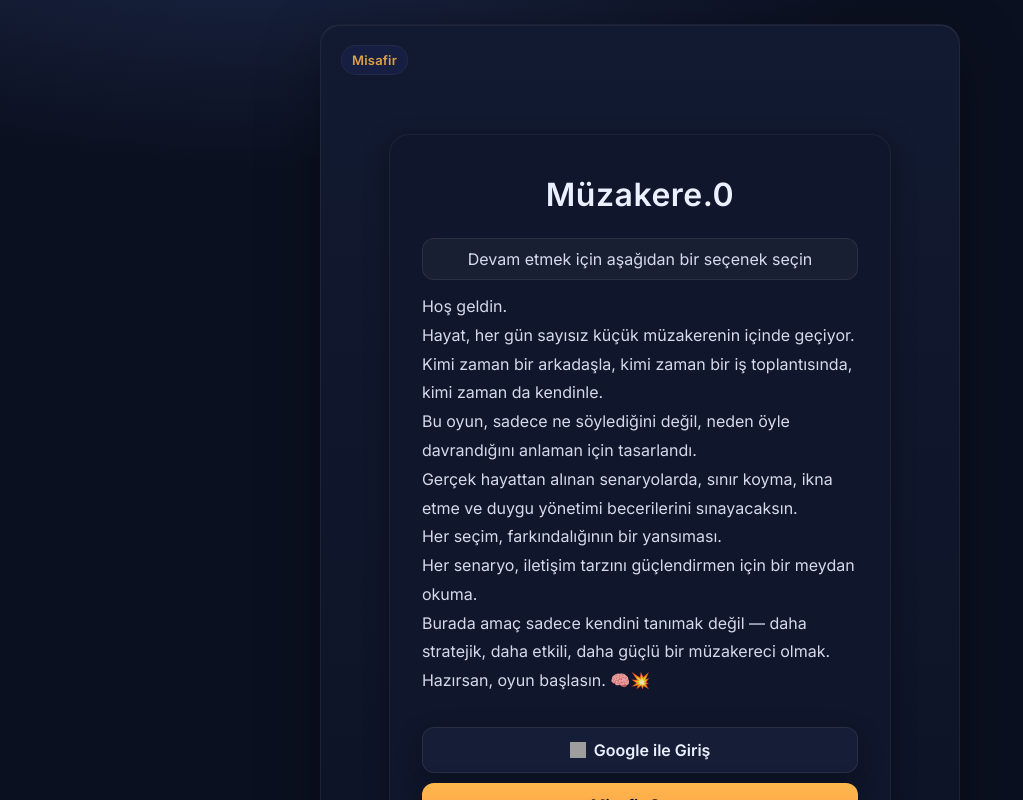
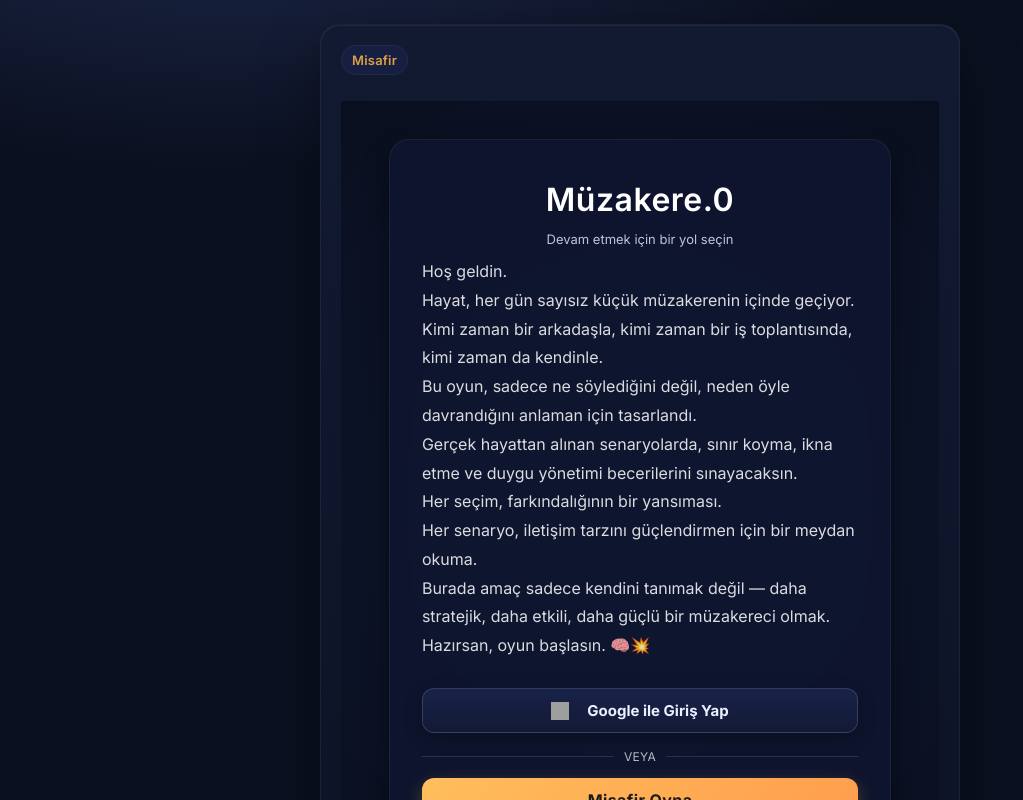
Before and after one commit to omerali1996/convince_app_v3, a React (Create React App) app: page / in a window 1280 px wide. Both pictures are taken after a click on the button "Skip ›". Shown: the top 800 px of the page, without its empty margins (0-1023 px from the left). Built offline with nearby package versions, Linux system fonts and the light colour scheme; no server answers; grey boxes are pictures that could not be loaded.

Commit message:
Update WelcomeScreen.jsx

```diff
--- a/src/components/WelcomeScreen.jsx
+++ b/src/components/WelcomeScreen.jsx
@@ -1,23 +1,25 @@
-// "use client";
+// "use client"; // Next.js kullanıyorsan aç
 
 import React, { useState, useEffect, useRef } from "react";
-import { motion } from "framer-motion";
+import { motion, AnimatePresence } from "framer-motion";
 import { useGame } from "../context/GameContext";
 import { useAuth } from "../context/AuthContext";
 import { BACKEND_URL } from "../api";
 
 export default function WelcomeScreen() {
   const { startGame, fetchScenarios } = useGame();
-  const { user, checking, logout } = useAuth();
+  const { user, checking } = useAuth();
 
   const [displayedText, setDisplayedText] = useState("");
   const [isTyping, setIsTyping] = useState(false);
   const [showButton, setShowButton] = useState(false);
 
+  // 🔊 Tek Audio + sabit aralıklı tetikleme
   const keyAudioRef = useRef(null);
   const nextTickRef = useRef(0);
-  const CLICK_INTERVAL = 180;
+  const CLICK_INTERVAL = 180; // ms
 
+  // ⏱️ Yazım zamanlayıcıları
   const startTimeoutRef = useRef(null);
   const typingIntervalRef = useRef(null);
 
@@ -34,13 +36,12 @@ Hazırsan, oyun başlasın. 🧠💥`;
   const playKeySound = () => {
     const a = keyAudioRef.current;
     if (!a) return;
-
     const now = performance.now();
     if (now < nextTickRef.current) return;
     if (!a.paused) return;
-
     try {
       a.volume = 0.06;
+      a.playbackRate = 1.0;
       a.currentTime = 0;
       a.play().catch(() => {});
       nextTickRef.current = now + CLICK_INTERVAL;
@@ -57,8 +58,8 @@ Hazırsan, oyun başlasın. 🧠💥`;
   };
 
   const handleSkip = () => {
-    clearTimeout(startTimeoutRef.current);
-    clearInterval(typingIntervalRef.current);
+    if (startTimeoutRef.current) clearTimeout(startTimeoutRef.current);
+    if (typingIntervalRef.current) clearInterval(typingIntervalRef.current);
     stopKeySound();
     setDisplayedText(fullText);
     setIsTyping(false);
@@ -68,6 +69,7 @@ Hazırsan, oyun başlasın. 🧠💥`;
   useEffect(() => {
     keyAudioRef.current = new Audio("/sounds/mechanical-key.mp3");
     keyAudioRef.current.preload = "auto";
+    keyAudioRef.current.loop = false;
 
     startTimeoutRef.current = setTimeout(() => {
       setIsTyping(true);
@@ -80,22 +82,39 @@ Hazırsan, oyun başlasın. 🧠💥`;
           if (ch.trim() !== "" && ch !== "\n") playKeySound();
           index++;
         } else {
+          setIsTyping(false);
           clearInterval(typingIntervalRef.current);
+          typingIntervalRef.current = null;
           stopKeySound();
-          setIsTyping(false);
           setTimeout(() => setShowButton(true), 500);
         }
       }, 50);
     }, 1200);
 
     return () => {
-      clearTimeout(startTimeoutRef.current);
-      clearInterval(typingIntervalRef.current);
+      if (startTimeoutRef.current) clearTimeout(startTimeoutRef.current);
+      if (typingIntervalRef.current) clearInterval(typingIntervalRef.current);
       stopKeySound();
+      keyAudioRef.current = null;
     };
-  }, []); // mount
+  }, []);
 
-  // GUEST: önce senaryoları çek, sonra ekran değiştir
+  // ✅ Google ile giriş tamamlanınca otomatik → senaryolar + scenarios screen
+  useEffect(() => {
+    const goIfLoggedIn = async () => {
+      if (!checking && user) {
+        try {
+          await fetchScenarios();
+        } finally {
+          startGame();
+        }
+      }
+    };
+    goIfLoggedIn();
+    // eslint-disable-next-line react-hooks/exhaustive-deps
+  }, [user, checking]);
+
+  // 👤 Misafir akışı: önce senaryoları çek → sonra scenarios
   const handleGuestStart = async () => {
     stopKeySound();
     try {
@@ -109,14 +128,19 @@ Hazırsan, oyun başlasın. 🧠💥`;
     window.location.href = `${BACKEND_URL}/api/auth/login/google`;
   };
 
-  // CTA animasyonları
-  const ctaVariants = {
-    hidden: { y: 40, opacity: 0 },
-    show: {
+  // CTA animasyon variant'ları (alttan kayarak)
+  const ctaParent = {
+    initial: { opacity: 0, y: 30 },
+    animate: {
+      opacity: 1,
       y: 0,
-      opacity: 1,
-      transition: { type: "spring", stiffness: 300, damping: 24, duration: 0.5 }
-    }
+      transition: { duration: 0.45, ease: "easeOut", when: "beforeChildren", staggerChildren: 0.1 },
+    },
+  };
+
+  const ctaItem = {
+    initial: { opacity: 0, y: 24 },
+    animate: { opacity: 1, y: 0, transition: { duration: 0.4, ease: "easeOut" } },
   };
 
   return (
@@ -127,13 +151,13 @@ Hazırsan, oyun başlasın. 🧠💥`;
         initial={{ y: 40, opacity: 0 }}
         animate={{ y: 0, opacity: 1 }}
         transition={{ duration: 0.6, ease: "easeOut" }}
-        className="ws-card card"
+        className="ws-card"
         style={card}
       >
         {isTyping && (
           <button
             onClick={handleSkip}
-            className="ws-skipBtn btn btn-secondary"
+            className="ws-skipBtn"
             style={skipBtn}
             title="Yazıyı atla"
           >
@@ -150,27 +174,13 @@ Hazırsan, oyun başlasın. 🧠💥`;
           Müzakere.0
         </motion.h1>
 
-        {/* AUTH BAR */}
-        <div style={authBar}>
-          {checking ? (
-            <span style={{ opacity: 0.85 }}>Giriş doğrulanıyor…</span>
-          ) : user ? (
-            <div style={{ display: "flex", alignItems: "center", gap: 10 }}>
-              {user.picture && (
-                <img
-                  src={user.picture}
-                  alt="pp"
-                  width={28}
-                  height={28}
-                  style={{ borderRadius: "50%" }}
-                />
-              )}
-              <span style={{ fontWeight: 600 }}>{user.name}</span>
-              <button onClick={logout} className="btn btn-secondary">Çıkış</button>
-            </div>
-          ) : (
-            <span style={{ opacity: 0.9 }}>Devam etmek için aşağıdan bir seçenek seçin</span>
-          )}
+        {/* Bilgilendirme */}
+        <div style={tinyInfo}>
+          {checking
+            ? "Giriş doğrulanıyor…"
+            : user
+            ? `👋 ${user.name} ile devam ediliyor…`
+            : "Devam etmek için bir yol seçin"}
         </div>
 
         <div className="ws-textContainer" style={textContainer}>
@@ -180,58 +190,48 @@ Hazırsan, oyun başlasın. 🧠💥`;
           </div>
         </div>
 
-        {/* ALT ALTA KAYARAK GELEN CTA BÖLÜMÜ */}
-        {showButton && (
+        {/* CTA Butonları: alt alta + alttan kayarak */}
+        <AnimatePresence>
+          {showButton && !user && !checking && (
             <motion.div
-            initial="hidden"
-            animate="show"
-            style={ctaStack}
+              variants={ctaParent}
+              initial="initial"
+              animate="animate"
+              style={ctaCol}
             >
-            {user ? (
               <motion.button
-                variants={ctaVariants}
-                onClick={handleGuestStart}
-                className="ws-startBtn btn btn-primary"
-                style={{ ...buttonStyle, width: "100%" }}
-                whileHover={{ scale: 1.03 }}
-                whileTap={{ scale: 0.98 }}
-              >
-                Oynamaya Başla
-              </motion.button>
-            ) : (
-              <>
-                <motion.button
-                  variants={ctaVariants}
+                variants={ctaItem}
                 onClick={loginWithGoogle}
-                  className="btn btn-secondary"
-                  style={ctaBtn}
-                  whileHover={{ scale: 1.02 }}
-                  whileTap={{ scale: 0.98 }}
+                style={googleBtn}
               >
                 <img
                   src="https://www.gstatic.com/firebasejs/ui/2.0.0/images/auth/google.svg"
                   alt="Google"
-                    width={16}
-                    height={16}
-                    style={{ marginRight: 8 }}
+                  width={18}
+                  height={18}
+                  style={{ marginRight: 10 }}
                 />
-                  Google ile Giriş
+                Google ile Giriş Yap
               </motion.button>
 
+              <motion.div variants={ctaItem} style={divider}>
+                <span style={dividerLine} />
+                <span style={dividerText}>veya</span>
+                <span style={dividerLine} />
+              </motion.div>
+
               <motion.button
-                  variants={ctaVariants}
+                variants={ctaItem}
                 onClick={handleGuestStart}
-                  className="ws-startBtn btn btn-primary"
-                  style={ctaBtn}
+                style={guestBtn}
                 whileHover={{ scale: 1.03 }}
                 whileTap={{ scale: 0.98 }}
               >
                 Misafir Oyna
               </motion.button>
-              </>
-            )}
             </motion.div>
           )}
+        </AnimatePresence>
       </motion.div>
     </div>
   );
@@ -267,7 +267,9 @@ const responsiveStyles = `
   }
 
   @media (max-width: 420px) {
-    .ws-card { padding: 24px 10px 52px !important; }
+    .ws-card {
+      padding: 24px 10px 52px !important;
+    }
     .ws-subtitle {
       font-size: 14px !important;
       line-height: 1.6 !important;
@@ -281,19 +283,20 @@ const wrap = {
   alignItems: "center",
   justifyContent: "center",
   minHeight: "100vh",
+  background: "radial-gradient(circle at center, #0f162f, #0a0f1f)",
   padding: "20px",
 };
 
 const card = {
   textAlign: "center",
   padding: "40px 32px",
-  background: "var(--card)",
+  background: "rgba(15, 22, 47, 0.95)",
   borderRadius: 20,
   border: "1px solid rgba(255,255,255,.06)",
-  boxShadow: "0 8px 24px rgba(0,0,0,.35)",
+  boxShadow: "0 8px 24px rgba(0,0,0,.4)",
   maxWidth: 600,
   width: "90%",
-  backdropFilter: "blur(6px)",
+  backdropFilter: "blur(10px)",
   position: "relative",
 };
 
@@ -301,81 +304,126 @@ const skipBtn = {
   position: "absolute",
   bottom: 12,
   right: 12,
+  background: "transparent",
+  border: "1px solid rgba(255,255,255,0.25)",
+  color: "rgba(255,255,255,0.85)",
+  padding: "6px 10px",
   borderRadius: 10,
+  cursor: "pointer",
   fontSize: 12,
   letterSpacing: "0.3px",
+  transition: "all .2s ease",
   zIndex: 2,
 };
 
-const authBar = {
-  background: "rgba(255,255,255,0.04)",
-  border: "1px solid rgba(255,255,255,0.08)",
-  padding: "10px 12px",
+const title = {
+  fontSize: 32,
+  marginBottom: 12,
+  color: "#fff",
+  fontWeight: 600,
+  letterSpacing: "0.5px",
+};
+
+const tinyInfo = {
+  fontSize: 13,
+  opacity: 0.8,
+  marginBottom: 10,
+};
+
+const textContainer = { marginBottom: 28 };
+
+const subtitle = {
+  fontSize: 16,
+  color: "rgba(255,255,255,0.85)",
+  lineHeight: 1.8,
+  minHeight: 320,
+  textAlign: "left",
+  whiteSpace: "pre-wrap",
+  fontFamily: "'Inter', -apple-system, BlinkMacSystemFont, 'Segoe UI', sans-serif",
+};
+
+const ctaCol = {
+  display: "flex",
+  flexDirection: "column",
+  gap: 12,
+  marginTop: 4,
+};
+
+const googleBtn = {
+  display: "flex",
+  alignItems: "center",
+  justifyContent: "center",
+  gap: 8,
+  width: "100%",
+  padding: "12px 14px",
   borderRadius: 12,
-  marginBottom: 12,
+  border: "1px solid rgba(255,255,255,.14)",
+  background: "linear-gradient(180deg, #18224a, #121a34)",
+  color: "#eaf0ff",
+  fontWeight: 700,
+  fontSize: 15,
+  cursor: "pointer",
+  boxShadow: "0 6px 18px rgba(0,0,0,.25)",
+};
+
+const divider = {
   display: "flex",
   alignItems: "center",
   justifyContent: "center",
   gap: 10,
+  margin: "4px 0 2px",
+  opacity: 0.8,
 };
 
-const textContainer = { marginBottom: 32 };
+const dividerLine = {
+  height: 1,
+  flex: 1,
+  background: "rgba(255,255,255,0.12)",
+};
 
-const subtitle = {
+const dividerText = {
+  fontSize: 12,
+  letterSpacing: "0.3px",
+  color: "rgba(255,255,255,0.7)",
+  textTransform: "uppercase",
+};
+
+const guestBtn = {
+  width: "100%",
+  padding: "12px 14px",
+  borderRadius: 12,
+  border: "0",
+  background: "linear-gradient(135deg, #ffbe5c, #ff9d4c)",
+  color: "#1a1a1a",
+  fontWeight: 800,
   fontSize: 16,
-  color: "var(--text)",
-  opacity: 0.9,
-  lineHeight: 1.8,
-  minHeight: 360,
-  textAlign: "left",
-  whiteSpace: "pre-wrap",
-  fontFamily: "'Inter', -apple-system, BlinkMacSystemFont, 'Segoe UI', sans-serif",
+  cursor: "pointer",
+  boxShadow: "0 6px 18px rgba(255, 190, 92, 0.25)",
+  letterSpacing: "0.4px",
 };
 
 const cursor = {
   display: "inline-block",
   width: "2px",
   height: "1.2em",
-  backgroundColor: "var(--accent)",
+  backgroundColor: "#ffbe5c",
   marginLeft: "2px",
   animation: "blink 1s infinite",
   verticalAlign: "middle",
 };
 
-const title = {
-  fontSize: 32,
-  marginBottom: 24,
-  color: "var(--text)",
-  fontWeight: 600,
-  letterSpacing: "0.5px",
-};
-
-const ctaStack = {
-  display: "flex",
-  flexDirection: "column",
-  gap: 10,
-};
-
-const ctaBtn = {
-  width: "100%",
-  fontSize: 16,
-  padding: "12px 14px",
-  borderRadius: 12,
-};
-
-const buttonStyle = { letterSpacing: "0.3px" };
-
 if (typeof document !== "undefined") {
-  const styleEl = document.createElement("style");
-  styleEl.textContent = `
+  const styleSheet = document.createElement("style");
+  styleSheet.textContent = `
     @keyframes blink {
       0%, 50% { opacity: 1; }
       51%, 100% { opacity: 0; }
     }
+
     @import url('https://fonts.googleapis.com/css2?family=Inter:wght@400;600;700&display=swap');
   `;
-  if (!document.head.querySelector("[data-welcome-styles]")) {
-    styleEl.setAttribute("data-welcome-styles", "true");
-    document.head.appendChild(styleEl);
+  if (!document.head.querySelector('[data-welcome-styles]')) {
+    styleSheet.setAttribute("data-welcome-styles", "true");
+    document.head.appendChild(styleSheet);
   }
 }
```
Lines whose indentation alone changed are shown as unchanged.
